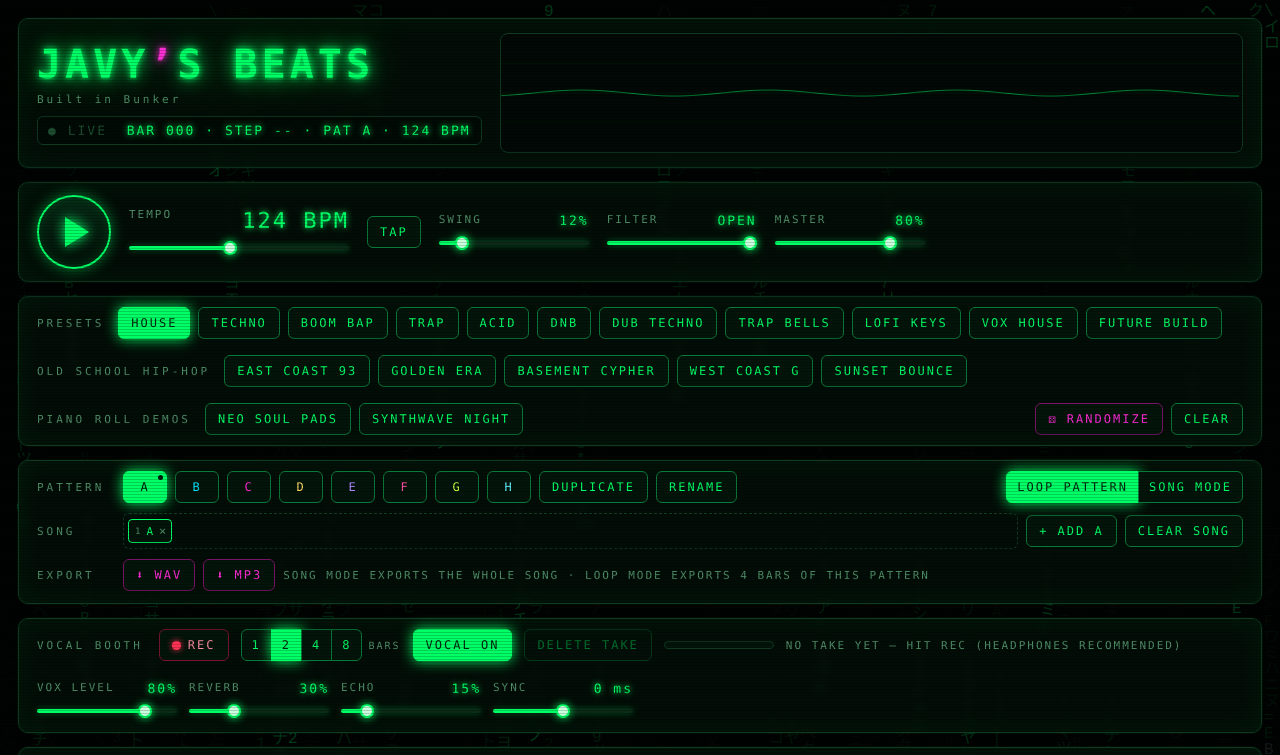
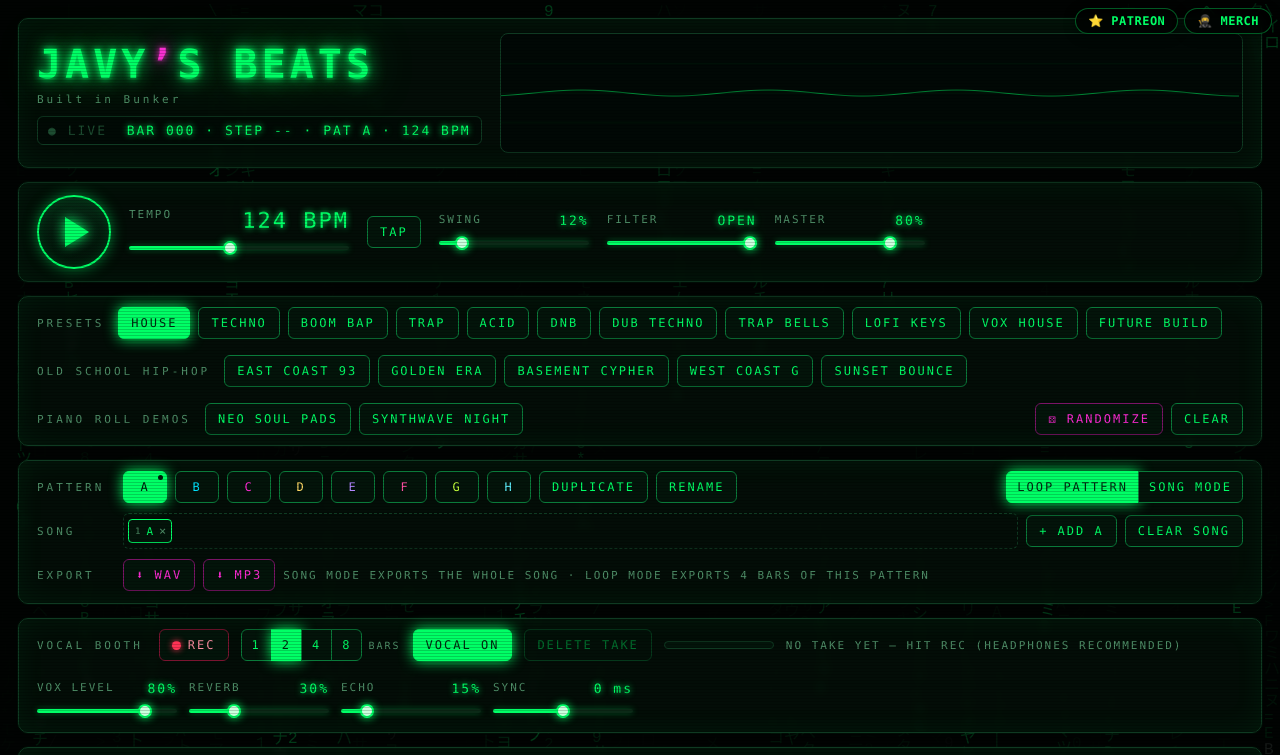
Before and after one commit to chubby815/javys-beats, a plain HTML site: page index.html in a window 1280 px wide. Shown: the top 755 px of the page. Drawn offline with Linux system fonts and the light colour scheme.

Commit message:
Add Patreon and Merch link bar

```diff
--- a/index.html
+++ b/index.html
@@ -491,9 +491,49 @@
     .logo { font-size: 30px; }
     #viz { height: 90px; flex: none; width: 100%; }
   }
+
+  /* Promo links (Patreon / Merch) — floats above scanlines + modals */
+  #promo-bar {
+    position: fixed;
+    top: max(8px, env(safe-area-inset-top, 0px));
+    right: max(8px, env(safe-area-inset-right, 0px));
+    z-index: 99999;
+    display: flex;
+    gap: 6px;
+    pointer-events: auto;
+  }
+  #promo-bar a {
+    display: inline-flex;
+    align-items: center;
+    padding: 6px 12px;
+    border-radius: 999px;
+    background: rgba(0, 0, 0, 0.72);
+    color: #00ff66;
+    text-decoration: none;
+    font: 600 12px/1 var(--mono);
+    letter-spacing: 0.04em;
+    border: 1px solid rgba(0, 255, 102, 0.35);
+    backdrop-filter: blur(6px);
+    -webkit-backdrop-filter: blur(6px);
+    box-shadow: 0 2px 12px rgba(0, 0, 0, 0.4);
+    transition: background 0.15s, box-shadow 0.15s;
+  }
+  #promo-bar a:hover {
+    background: rgba(0, 20, 8, 0.9);
+    box-shadow: 0 0 12px rgba(0, 255, 102, 0.35);
+    color: #00ff66;
+  }
+  @media (max-width: 560px) {
+    #promo-bar { gap: 4px; }
+    #promo-bar a { padding: 5px 9px; font-size: 10px; }
+  }
 </style>
 </head>
 <body>
+<nav id="promo-bar" aria-label="Links">
+  <a href="https://www.patreon.com/JavyCodes" target="_blank" rel="noopener noreferrer">⭐ PATREON</a>
+  <a href="https://javy-codes-shop.fourthwall.com" target="_blank" rel="noopener noreferrer">🥷 MERCH</a>
+</nav>
 <canvas id="rain"></canvas>
 
 <div class="app">
```
